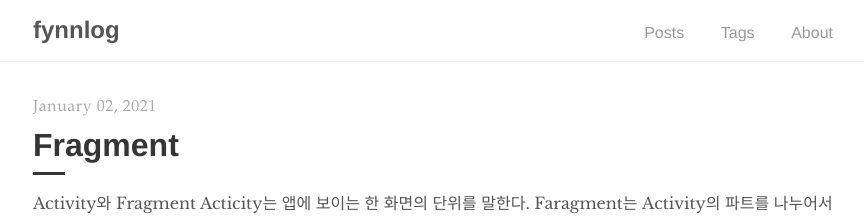
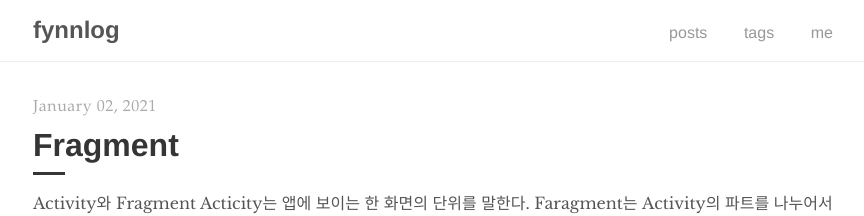
Before and after one commit to Leegaramm/Leegaramm-github.io, a Jekyll site: the page built from index.html, in a window 1280 px wide. Shown: the top 216 px of the page, without its empty margins (207-1071 px from the left). Built offline with Jekyll 4.4.1, drawn with Linux system fonts in a browser that asks for light colours; the list of posts is cut into pages by our own code.

Commit message:
Update navigation.html

```diff
--- a/_includes/navigation.html
+++ b/_includes/navigation.html
@@ -4,9 +4,9 @@
       <h2 class="nav-title">{{ site.title }}</h2>
     </a>
     <ul>
-      <li><a href="{{ site.baseurl }}/">Posts</a></li>
-      <li><a href="{{ '/tags' | prepend: site.baseurl }}">Tags</a></li>
-      <li><a href="{{ '/about' | prepend: site.baseurl }}">About</a></li>
+      <li><a href="{{ site.baseurl }}/">posts</a></li>
+      <li><a href="{{ '/tags' | prepend: site.baseurl }}">tags</a></li>
+      <li><a href="{{ '/about' | prepend: site.baseurl }}">me</a></li>
     </ul>
   </div>
 </nav>
```
